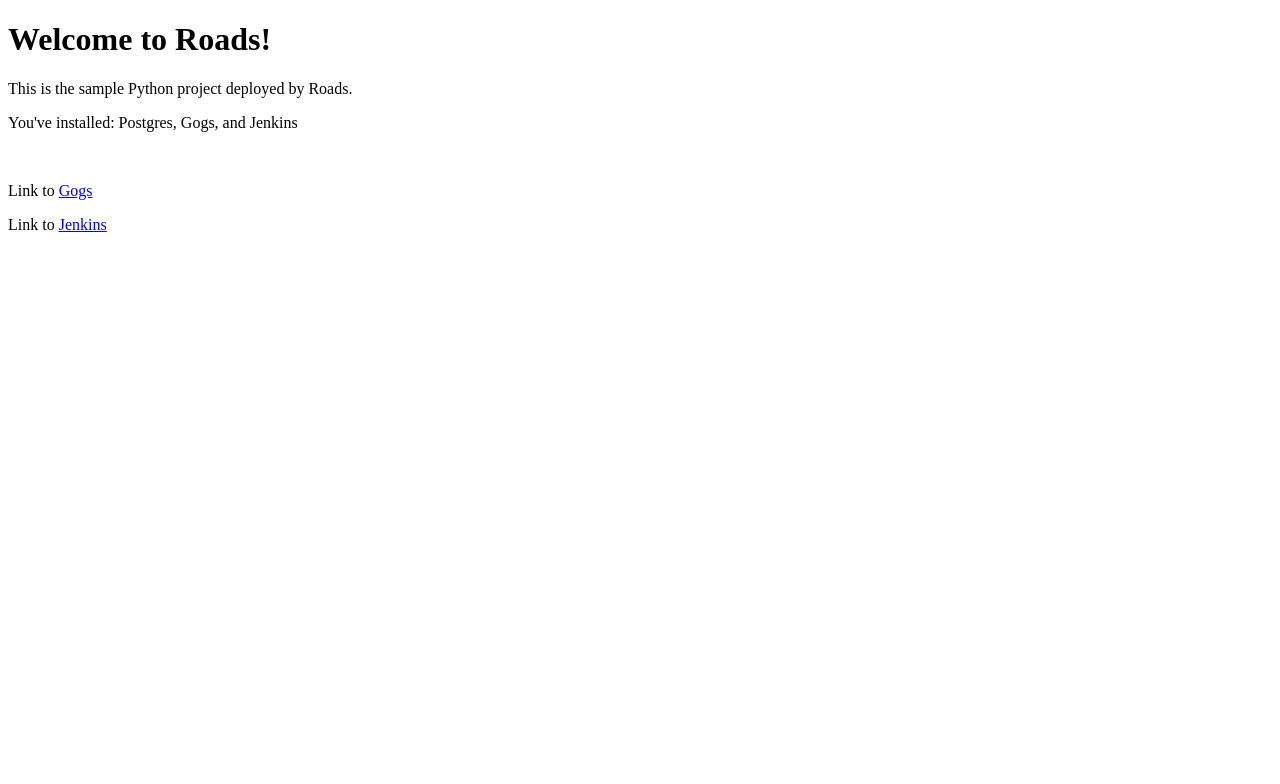
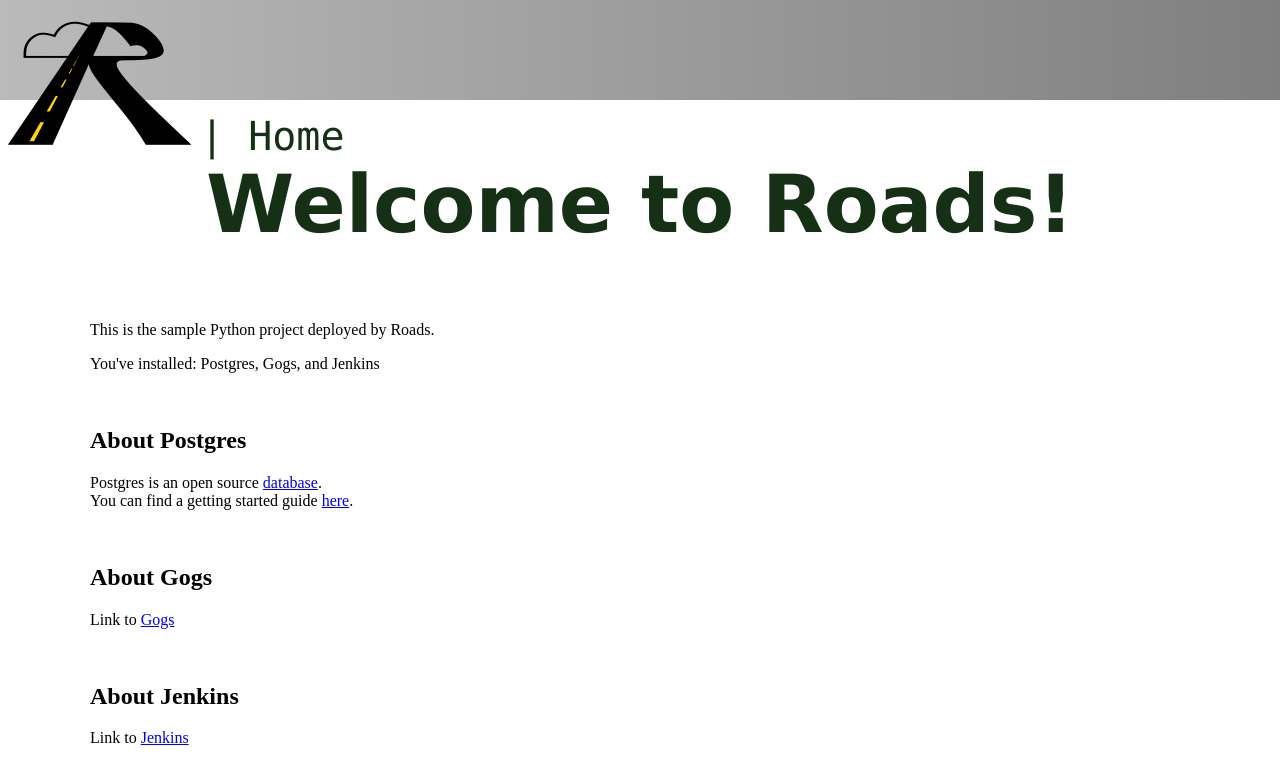
Before and after one commit to f00f-nyc/roads-python3, a Django app: page / in a window 1280 px wide. Shown: the top 784 px of the page. Run offline with Django 3.2, Linux system fonts and the light colour scheme.

Commit message:
Add some static assets and stubs for using those assets

```diff
--- /dev/null
+++ b/sample/welcome/static/css/welcome.css
@@ -0,0 +1,42 @@
+/****** WELCOME ******/
+
+#header {
+    width:100%;
+    height:150px;
+}
+
+#top-nav-bar {
+    position:fixed;
+    z-index:99999;
+    top:0;
+    left:0;
+    width:100%;
+    height:100px;
+
+    background: #bababa;
+    background: -moz-linear-gradient(left, #bababa 0%, #7f7f7f 100%);
+    background: -webkit-gradient(linear, left top, right top, color-stop(0%,#bababa), color-stop(100%,#7f7f7f));
+    background: -webkit-linear-gradient(left, #bababa 0%,#7f7f7f 100%);
+    background: -o-linear-gradient(left, #bababa 0%,#7f7f7f 100%);
+    background: -ms-linear-gradient(left, #bababa 0%,#7f7f7f 100%);
+    background: linear-gradient(to right, #bababa 0%,#7f7f7f 100%);
+
+    font-size: 2.5em;
+    font-family: "lucida console";
+    color: #153015;
+}
+
+.container {
+    width: 1100px;
+    display: block;
+    margin-left: auto;
+    margin-right: auto;
+}
+
+.page-title {
+    text-align: center;
+    font-size: 5em;
+    font-family: Geneva;
+    color: #153015;
+    margin: 0px 0px 70px 0px;
+}
--- a/sample/welcome/templates/index.html
+++ b/sample/welcome/templates/index.html
@@ -7,15 +7,31 @@
         <title>Roads Sample App</title>
         <meta charset="utf-8">
 
-        {% block styles %}{% endblock %}
+        {% block styles %}
+        <link rel="stylesheet" href="{% static 'css/welcome.css' %}">
+        {% endblock %}
     </head>
 
     <body>
-        <h1>Welcome to Roads!</h1>
-        <p>This is the sample Python project deployed by Roads.</p>
-        <p>You've installed: Postgres, Gogs, and Jenkins</p>
-        <br>
-        <p>Link to <a href="gogs">Gogs</a>
-        <p>Link to <a href="jenkins">Jenkins</a>
+        <header id="header">
+            <nav id="top-nav-bar">
+                <a href="http://digitalborderlands.com/roads"><img src="{% static 'images/roads.png' %}" /></a>|&nbsp;Home
+            </nav>
+        </header>
+        <div class="container">
+            <h1 class="page-title">Welcome to Roads!</h1>
+            <p>This is the sample Python project deployed by Roads.</p>
+            <p>You've installed: Postgres, Gogs, and Jenkins</p>
+            <br />
+            <h2>About Postgres</h2>
+            <p>Postgres is an open source <a href="https://www.postgresql.org/">database</a>.<br />
+            You can find a getting started guide <a href="https://www.postgresql.org/docs/9.6/static/tutorial-start.html">here</a>.<br /></p>
+            <br />
+            <h2>About Gogs</h2>
+            <p>Link to <a href="gogs">Gogs</a></p>
+            <br />
+            <h2>About Jenkins</h2>
+            <p>Link to <a href="jenkins">Jenkins</a></p>
+        </div>
     </body>
 </html>
```
Also changed, not shown: sample/welcome/static/images/digital.borderlands.png (added), sample/welcome/static/images/hero-bg-screen.jpg (added), sample/welcome/static/images/roads.png (added).
